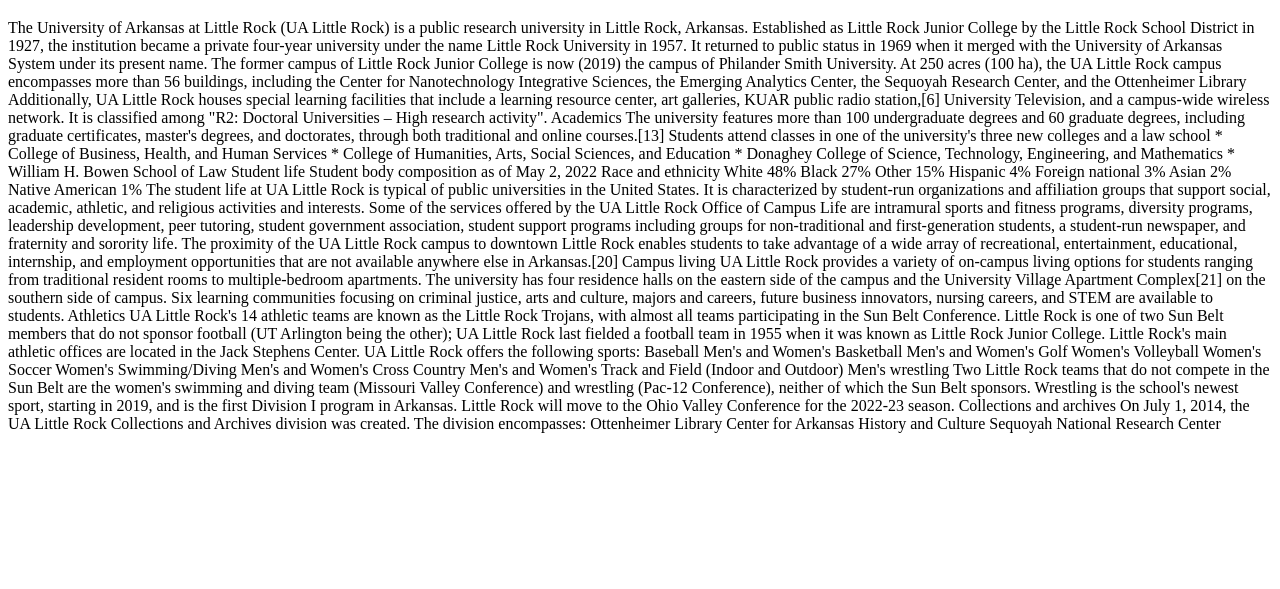
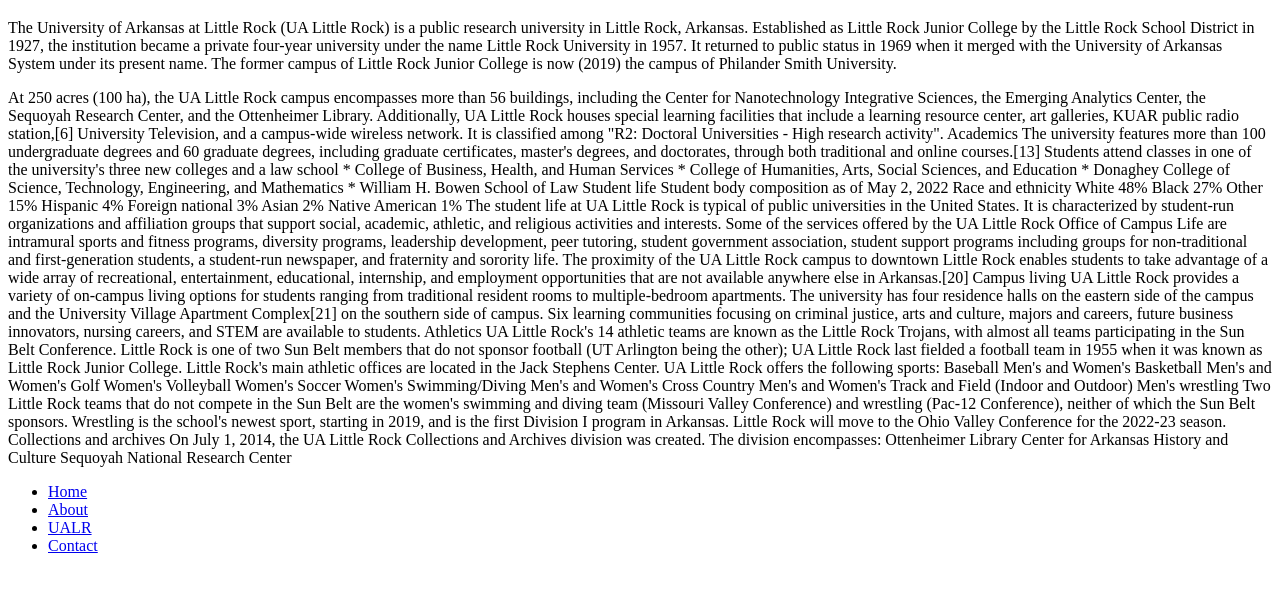
Before and after one commit to Cmalonzo1/IFSC-1310-Web-Technologies, a plain HTML site: page Web Root IFSC 1310/firstAssignment.html in a window 1280 px wide. Shown: the part 61-650 px from the top of the page. Drawn offline with Linux system fonts and the light colour scheme.

Commit message:
Created nav section, momentarily structuring content for my readability. Will adjust before submission

```diff
--- a/Web Root IFSC 1310/firstAssignment.html
+++ b/Web Root IFSC 1310/firstAssignment.html
@@ -2,15 +2,35 @@
 
 <html lang="en">
     <head>
-        <title>First Assignment</title>
-        <meta charset="UTF-8"/>
-        <meta name="viewport" content="="
+        <title>First Assignment</title> <!--Title of Webpage-->
+        <meta charset="utf-8"/> <!--This is the character encoding system that allows the web browser to recognize characters-->
+        <meta name="viewport" content="width=device-width, initial-scale=1"/> <!--Scales the size of the webpage to properly fit on any device-->
+        <meta name="description" content="First Assignment; Structure UALR wiki page"/> <!--Description that will be below the title of webpage on web browser-->
+        <meta name="author" content="Carson Alonzo"/> <!--Tells the user who the author of the webpage is-->
     </head>
     <body>
+        <div id="main">
+            <div id="header">
                 <h1>University of Arkansas at Little Rock: A Brief History</h1>
-        The University of Arkansas at Little Rock (UA Little Rock) is a public research university in Little Rock, Arkansas. Established as Little Rock Junior College by the Little Rock School District in 1927, the institution became a private four-year university under the name Little Rock University in 1957. It returned to public status in 1969 when it merged with the University of Arkansas System under its present name. The former campus of Little Rock Junior College is now (2019) the campus of Philander Smith University.
+                <p>The University of Arkansas at Little Rock (UA Little Rock) is a public research university in Little Rock, Arkansas.
+                Established as Little Rock Junior College by the Little Rock School District in 1927, the institution became a private four-year university under the name Little Rock University in 1957.
+                It returned to public status in 1969 when it merged with the University of Arkansas System under its present name.
+                The former campus of Little Rock Junior College is now (2019) the campus of Philander Smith University.</p>
+            </div>
 
-        At 250 acres (100 ha), the UA Little Rock campus encompasses more than 56 buildings, including the Center for Nanotechnology Integrative Sciences, the Emerging Analytics Center, the Sequoyah Research Center, and the Ottenheimer Library Additionally, UA Little Rock houses special learning facilities that include a learning resource center, art galleries, KUAR public radio station,[6] University Television, and a campus-wide wireless network. It is classified among "R2: Doctoral Universities – High research activity".
+            <section id="content">
+                At 250 acres (100 ha), the UA Little Rock campus encompasses more than 56 buildings, including the
+                Center for Nanotechnology Integrative Sciences,
+                the Emerging Analytics Center,
+                the Sequoyah Research Center, and
+                the Ottenheimer Library.
+
+                Additionally, UA Little Rock houses special learning facilities that include a
+                learning resource center,
+                art galleries,
+                KUAR public radio station,[6]
+                University Television, and
+                a campus-wide wireless network. It is classified among "R2: Doctoral Universities - High research activity".
 
                 Academics
 
@@ -35,7 +55,10 @@
                 Native American	1%
 
 
-        The student life at UA Little Rock is typical of public universities in the United States. It is characterized by student-run organizations and affiliation groups that support social, academic, athletic, and religious activities and interests. Some of the services offered by the UA Little Rock Office of Campus Life are intramural sports and fitness programs, diversity programs, leadership development, peer tutoring, student government association, student support programs including groups for non-traditional and first-generation students, a student-run newspaper, and fraternity and sorority life. The proximity of the UA Little Rock campus to downtown Little Rock enables students to take advantage of a wide array of recreational, entertainment, educational, internship, and employment opportunities that are not available anywhere else in Arkansas.[20]
+                The student life at UA Little Rock is typical of public universities in the United States.
+                It is characterized by student-run organizations and affiliation groups that support social, academic, athletic, and religious activities and interests.
+                Some of the services offered by the UA Little Rock Office of Campus Life are intramural sports and fitness programs, diversity programs, leadership development, peer tutoring, student government association, student support programs including groups for non-traditional and first-generation students, a student-run newspaper, and fraternity and sorority life.
+                The proximity of the UA Little Rock campus to downtown Little Rock enables students to take advantage of a wide array of recreational, entertainment, educational, internship, and employment opportunities that are not available anywhere else in Arkansas.[20]
 
                 Campus living
 
@@ -65,5 +88,17 @@
                 Ottenheimer Library
                 Center for Arkansas History and Culture
                 Sequoyah National Research Center
+
+                <nav>
+                    <ul title="Links">
+                        <li><a href="index.html">Home</a></li>
+                        <li><a href="link to https://en.wikipedia.org/wiki/University_of_Arkansas_at_Little_Rock">About</a></li>
+                        <li><a href="https://ualr.edu" target="_blank">UALR</a></li>
+                        <li><a href="mail">Contact</a></li>
+                    </ul>
+                </nav>
+            </section><!--content-->
+
+        </div> <!--main-->
     </body>
 </html>
```
Also changed, not shown: index.html (+1 -1 lines). Lines whose indentation alone changed are shown as unchanged.
